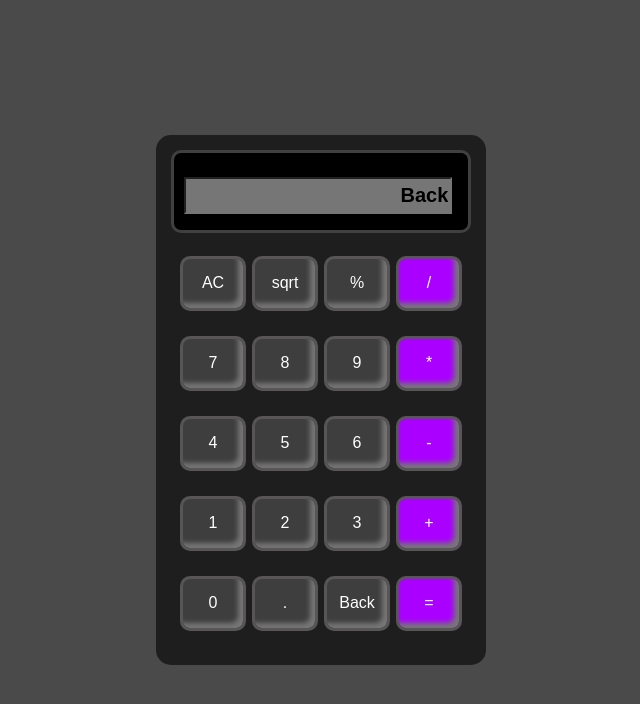
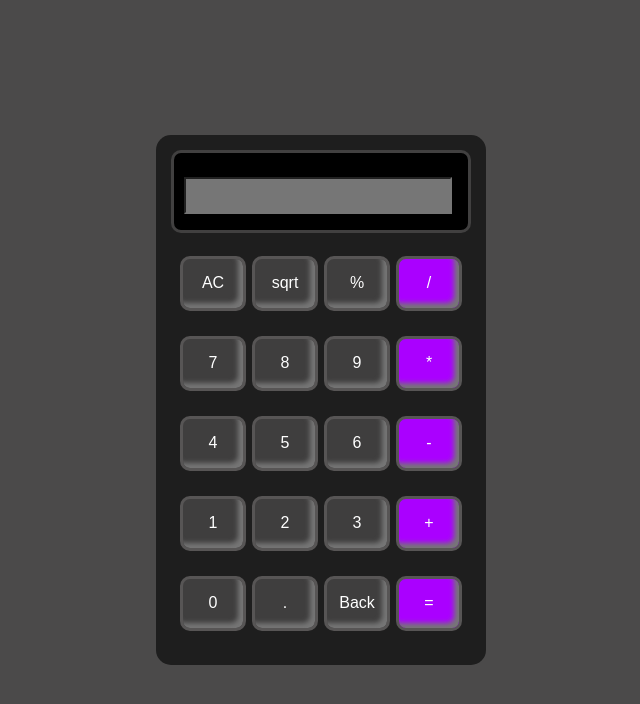
Before and after one commit to shivani9545/calculator-layout, a plain HTML site: page index.html in a window 1280 px wide. Both pictures are taken after a click on the button "Back". Shown: the whole page, without its empty margins (319-959 px from the left). Drawn offline with Linux system fonts and the light colour scheme.

Commit message:
Fix layout bug

```diff
--- a/clc.css
+++ b/clc.css
@@ -13,8 +13,9 @@ body{
   background: #1e1e1e;
   padding: 15px;
   border-radius: 15px;
-  width: 300px;
-  height:500px;
+  width:90%;
+  max-width:300px;
+  height: 500px;
 }
 
 
--- a/script.js
+++ b/script.js
@@ -37,7 +37,7 @@ buttons.forEach(function(button){
         // BACKSPACE BUTTON
 
 
-        else if(value === "c" || value === "C"){
+        else if(value === "Back"){
 
             expression = expression.slice(0,-1);
 
```
Also changed, not shown: index.html (+1 -1 lines).
